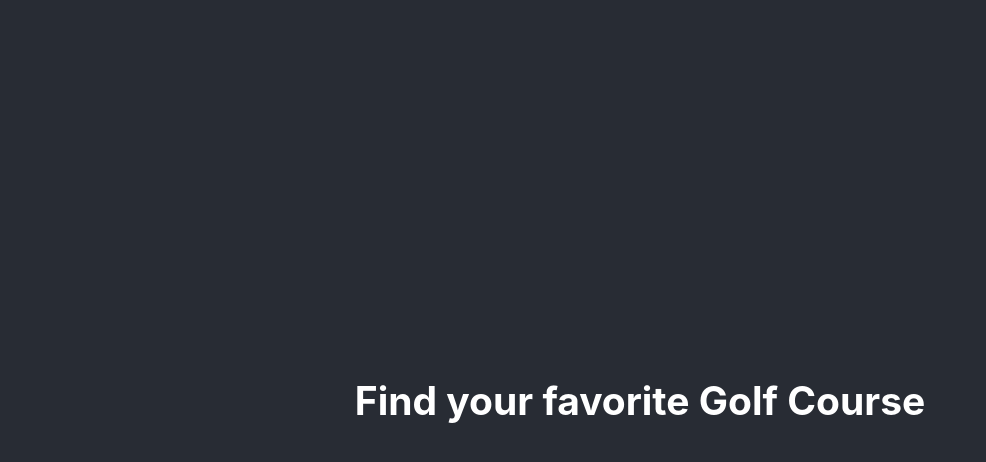
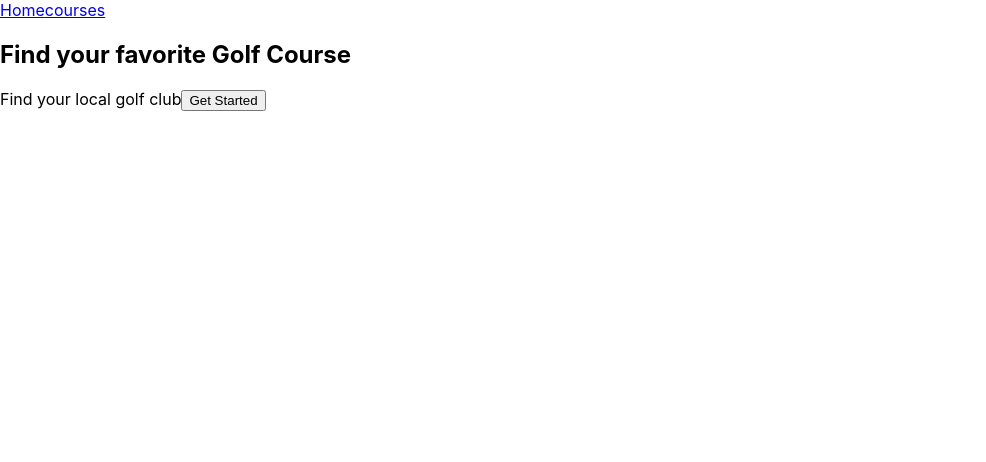
Before and after one commit to mspcity/react-redux-golf-course-finder, a React (Create React App) app in the folder golf-course-finder-frontend/: page / in a window 1280 px wide. Shown: the top 462 px of the page, without its empty margins (0-986 px from the left). Built offline with nearby package versions, Linux system fonts and the light colour scheme.

Commit message:
navvar added

```diff
--- a/golf-course-finder-frontend/public/index.html
+++ b/golf-course-finder-frontend/public/index.html
@@ -24,6 +24,8 @@
       work correctly both with client-side routing and a non-root public URL.
       Learn how to configure a non-root public URL by running `npm run build`.
     -->
+    <!-- Compiled and minified CSS -->
+    <!-- <link rel="stylesheet" href="https://cdnjs.cloudflare.com/ajax/libs/materialize/1.0.0/css/materialize.min.css"> -->
     <title>React App</title>
   </head>
   <body>
--- a/golf-course-finder-frontend/src/App.css
+++ b/golf-course-finder-frontend/src/App.css
@@ -1,19 +1,19 @@
-.App {
+/* .App {
   text-align: center;
 }
 
 .App-logo {
   height: 40vmin;
   pointer-events: none;
-}
+} */
 
-@media (prefers-reduced-motion: no-preference) {
+/* @media (prefers-reduced-motion: no-preference) {
   .App-logo {
     animation: App-logo-spin infinite 20s linear;
   }
-}
+} */
 
-.App-header {
+/* .App-header {
   background-color: #282c34;
   min-height: 100vh;
   display: flex;
@@ -22,17 +22,58 @@
   justify-content: center;
   font-size: calc(10px + 2vmin);
   color: white;
+} */
+
+/* .App-link {
+  color: #61dafb;
+} */
+
+.course-card {
+  max-height: 400px;
+  max-width: 30%;
+  flex-grow: 1;
+  width: 25%;
+  height: auto;
+  text-align: center;
+  margin: .9%;
+  padding: 1%;
+  border: 1px solid black;
+  border-radius: 1px;
+  /* width: 350px;
+  border: 1px solid green;
+  margin-top: 35px;
+  margin-right: 10px;
+  margin-left: 10px;
+  padding: 15px;
+  background-color: pink; */
 }
 
-.App-link {
-  color: #61dafb;
+.courses-index {
+  width: 80%;
+  margin-left: auto;
+  margin-right: auto;
+  text-align: center;
 }
 
-@keyframes App-logo-spin {
-  from {
-    transform: rotate(0deg);
-  }
-  to {
-    transform: rotate(360deg);
-  }
+.course-show {
+  flex: auto;
+  width: 65%;
+  margin-top: 35px;
+  margin-left: auto;
+  margin-right: auto;
+  border: 1px solid black;
+  background-color: pink;
+
 }
+
+.nav-outter {
+
+}
+
+.nav-menu {
+  width: '100px';
+  padding: '12px';
+  margin: '0 6px 6px';
+
+  color: 'white';
+}
--- a/golf-course-finder-frontend/src/App.js
+++ b/golf-course-finder-frontend/src/App.js
@@ -3,6 +3,7 @@ import {BrowserRouter as Router, Route, Switch } from 'react-router-dom'
 import Home from './components/Home';
 import CoursesPage from './containers/CoursesPage';
 import CourseShow from './containers/CourseShow';
+import NavBar from './components/NavBar';
 import './App.css';
 
 function App() {
@@ -10,6 +11,7 @@ function App() {
     <Router>
       <div className="App">
         <header className="App-header">
+          <NavBar />
           <Switch>
               <Route exact path='/' component={Home} />
               <Route exact path='/courses' component={CoursesPage} />
--- a/golf-course-finder-frontend/src/components/CoursesList.js
+++ b/golf-course-finder-frontend/src/components/CoursesList.js
@@ -50,10 +50,12 @@ export class CoursesList extends Component {
     const isSorted = this.state.sorted
     return (
       <React.Fragment>
-        <TypeFilter handleChange={this.handleFilterChange} />
-        <button className="btn-sm" onClick={this.handleClick}></button>
-        <div className="course-card-container">
-          { isSorted === false ? this.renderCourses(this.courseFilter()) : this.renderCourses(this.courseSort())}
+        <div className="courses-index">
+          <TypeFilter handleChange={this.handleFilterChange} />
+          <button className="btn-sm" onClick={this.handleClick}></button>
+          <div className="course-card-container">
+            { isSorted === false ? this.renderCourses(this.courseFilter()) : this.renderCourses(this.courseSort())}
+          </div>
         </div>
       </React.Fragment>
 
--- a/golf-course-finder-frontend/src/components/Home.js
+++ b/golf-course-finder-frontend/src/components/Home.js
@@ -1,11 +1,18 @@
 import React from 'react'
+import { Link } from 'react-router-dom';
+import { Button } from 'react-bootstrap';
 
 const home = () => {
   return (
     <div className='home'>
-      <div className='welcome'>
+      <div className='home-inner'>
         <h2>Find your favorite Golf Course</h2>
-
+        <span className="welcome-text">Find your local golf club</span>
+        <Link to='/courses'>
+          <Button className="btn btn-md btn-danger">
+            Get Started
+          </Button>
+        </Link>
       </div>
 
     </div>
--- /dev/null
+++ b/golf-course-finder-frontend/src/components/NavBar.js
@@ -0,0 +1,16 @@
+import React from 'react'
+import { NavLink } from 'react-router-dom';
+
+const NavBar = () => {
+  return (
+    <nav className="nav-outter">
+      <div className="nav-inner">
+          <NavLink to="/" className="nav-menu">Home</NavLink>
+
+          <NavLink to="/courses" className="nav-menu">courses</NavLink>
+      </div>
+    </nav>
+  )
+}
+
+export default NavBar
--- a/golf-course-finder-frontend/src/containers/CourseCard.js
+++ b/golf-course-finder-frontend/src/containers/CourseCard.js
@@ -10,7 +10,7 @@ export class CourseCard extends Component {
       <div className="course-card">
         <div className="photo-box">
           <h4 className="course-header"><Link key={course.id} to={`/courses/${course.id}`}>{course.club_name}</Link></h4>
-          <img src={course.image} width="150" height="125" alt="pic" />
+          <img src={course.image} width="200" height="175" alt="pic" />
           <br></br>
 
         <span className="bold-text"></span>{course.club_type}
--- a/golf-course-finder-frontend/src/index.js
+++ b/golf-course-finder-frontend/src/index.js
@@ -7,6 +7,7 @@ import { Provider } from 'react-redux';
 import { createStore, applyMiddleware } from 'redux';
 import rootReducer from './reducers';
 import thunk from 'redux-thunk';
+// import 'bootstrap/dist/css/bootstrap.css';
 
 const store = createStore(rootReducer, applyMiddleware(thunk))
 
```
